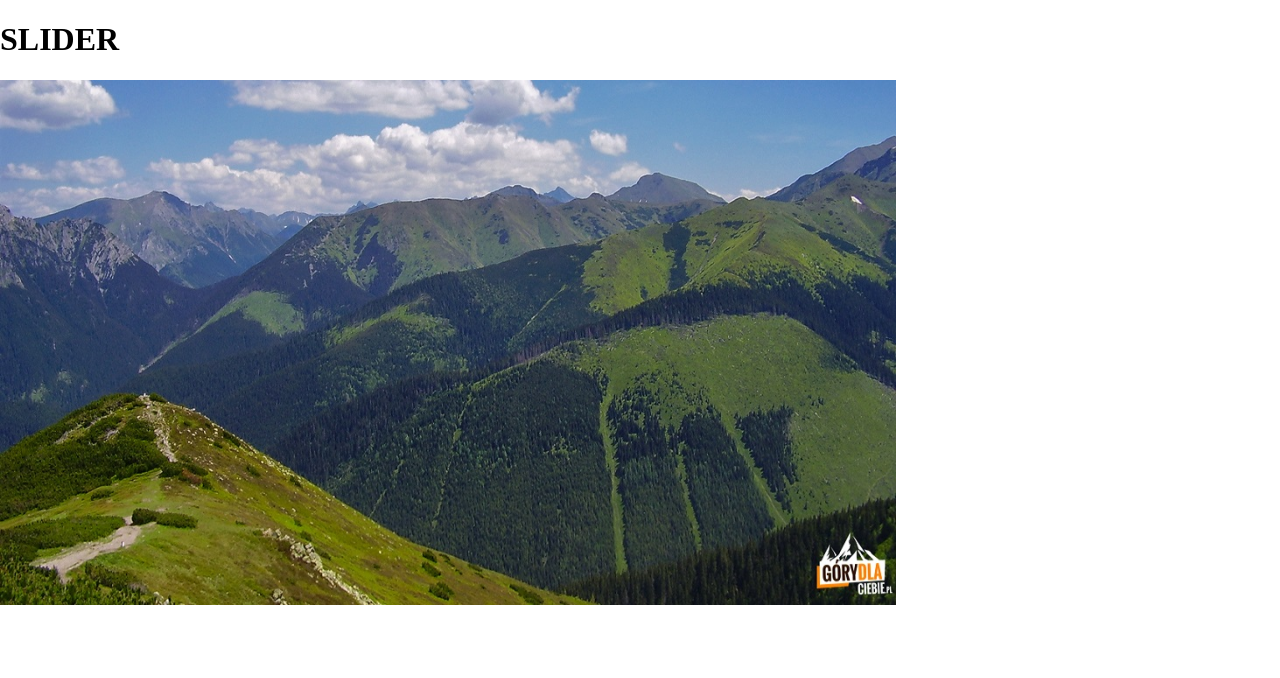
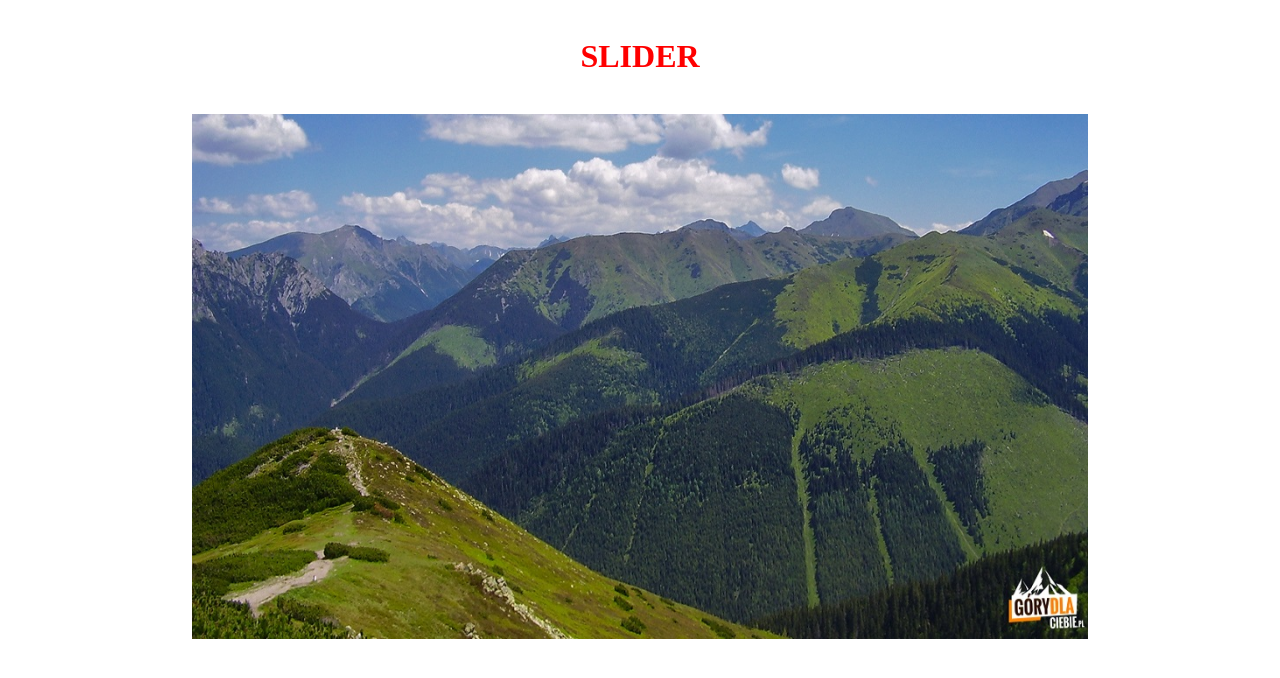
Before and after one commit to RafalG-dev/Simple_Slider, a plain HTML site: page index.html in a window 1280 px wide. Drawn offline with Linux system fonts and the light colour scheme.

Commit message:
centered photos and lettering

```diff
--- a/style.css
+++ b/style.css
@@ -2,6 +2,7 @@
     background-color: red;
     overflow: hidden;
     width: 70%;
+    margin: auto;
 }
 
 .figure {
@@ -11,9 +12,15 @@
     margin: 0%;
 }
 
+.header {
+    width: 100%;
+    margin-top: 3%;
+    margin-bottom: 3%;
+}
+
 .header__h1 {
-        left: auto;
-        right: auto;
+    color: red;
+    text-align: center;
 }
 
 .photo {
```
Lines whose indentation alone changed are shown as unchanged.
